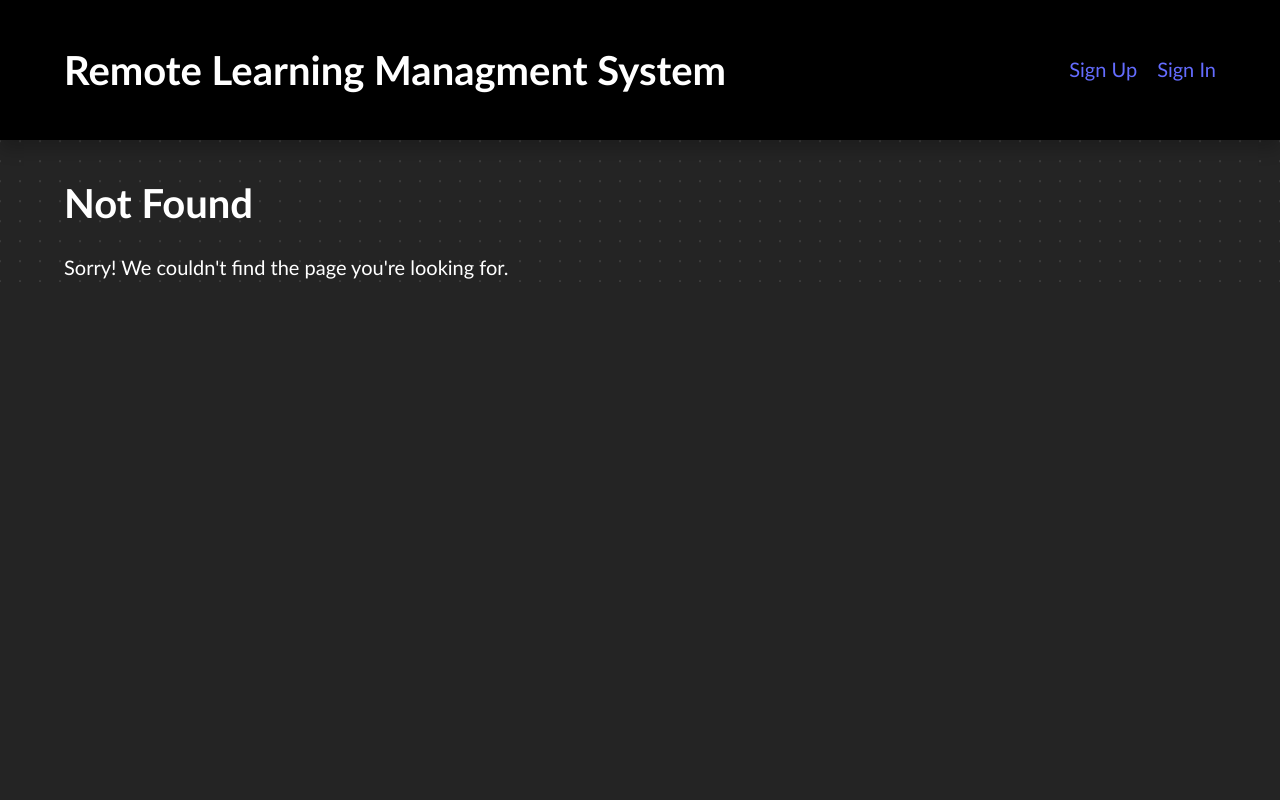
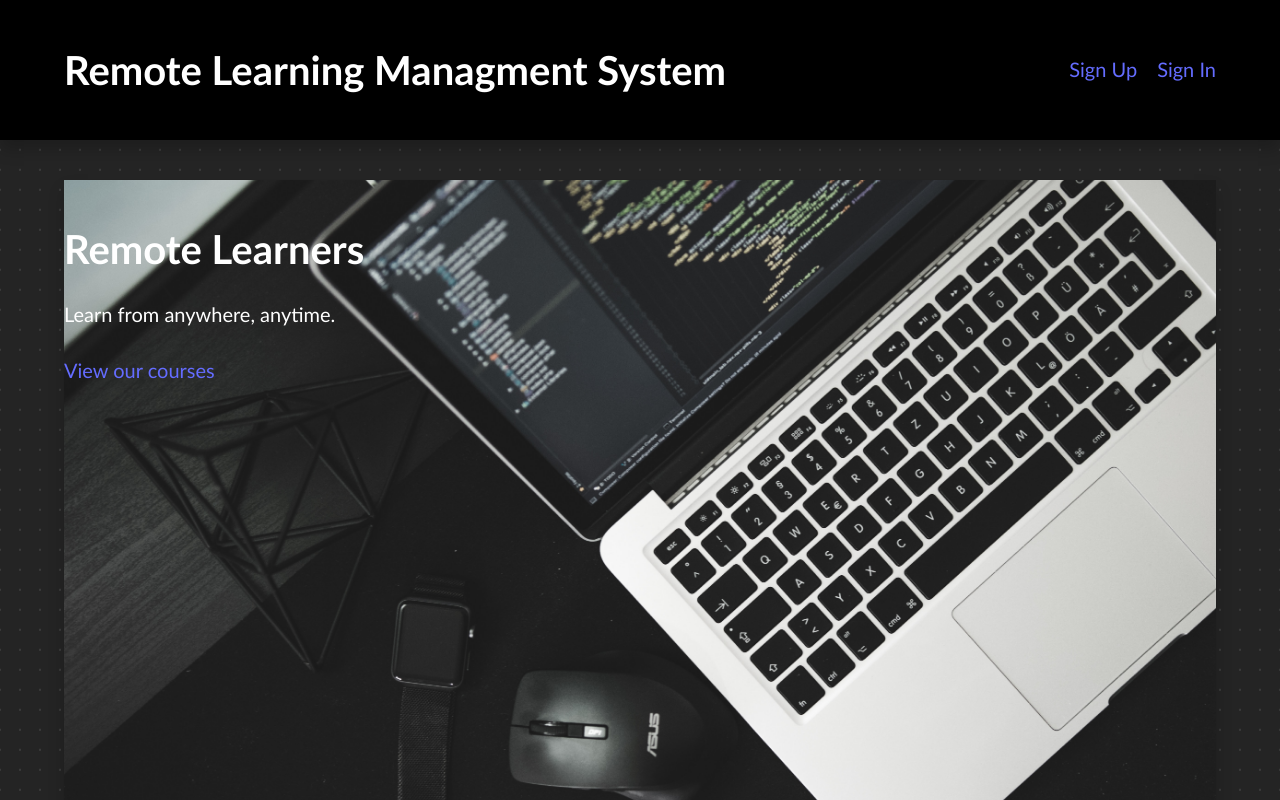
Before and after one commit to Aa-thomas/remote-learners, a React (Create React App) app in the folder client/: page / in a window 1280 px wide. Before the commit this address had no page. Shown: the top 800 px of the page. Built offline with nearby package versions, Linux system fonts and the light colour scheme.

Commit message:
remove eslint errors

```diff
--- a/client/src/App.js
+++ b/client/src/App.js
@@ -1,16 +1,17 @@
 import 'styles/App.css';
-import Courses from 'components/Courses';
+import Courses from 'components/course/Courses';
 import { Route, Routes } from 'react-router-dom';
-import CreateCourse from 'components/CreateCourse';
-import UpdateCourse from 'components/UpdateCourse';
-import CourseDetail from 'components/CourseDetail';
-import UserSignIn from 'components/UserSignIn';
-import UserSignOut from 'components/UserSignOut';
-import UserSignUp from 'components/UserSignUp';
+import CreateCourse from 'components/course/CreateCourse';
+import UpdateCourse from 'components/course/UpdateCourse';
+import CourseDetail from 'components/course/CourseDetail';
+import UserSignIn from 'components/user/UserSignIn';
+import UserSignOut from 'components/user/UserSignOut';
+import UserSignUp from 'components/user/UserSignUp';
 import { NotFound, Forbidden, UnhandledError } from 'components/Errors';
 import Header from 'components/Header';
 import { withContext } from 'context/UserContext';
 import PrivateRoute from 'components/PrivateRoute';
+import Home from 'components/Home';
 
 const UserSignUpWithContext = withContext(UserSignUp);
 const UserSignInWithContext = withContext(UserSignIn);
@@ -27,7 +28,7 @@ function App() {
 			<main>
 				<div className="wrapper">
 					<Routes>
-						{/* <Route path="/" element={<Home />} /> */}
+						<Route path="/" element={<Home />} />
 						<Route path="/courses" element={<Courses />} />
 						<Route
 							path="/courses/create"
--- /dev/null
+++ b/client/src/components/Home.js
@@ -0,0 +1,13 @@
+import { Link } from "react-router-dom";
+
+const Home = () => {
+  return (
+<header className="home-header">
+   <h1>Remote Learners</h1>
+   <p>Learn from anywhere, anytime.</p>
+   <Link to='/courses'>View our courses</Link>
+</header>
+  )
+}
+
+export default Home
--- a/client/src/components/CourseDetail.js
+++ b/client/src/components/course/CourseDetail.js
@@ -1,7 +1,7 @@
 import { useEffect, useState } from 'react';
-import { useParams } from 'react-router-dom';
+import { Link, useParams } from 'react-router-dom';
 import axios from 'axios';
-import config from '../config';
+import config from '../../config';
 
 const CourseDetail = () => {
 	const params = useParams();
@@ -10,22 +10,15 @@ const CourseDetail = () => {
 	useEffect(() => {
 		axios(config.apiBaseUrl + `/courses/${params.id}`).then((result) => {
 			setCourse(result.data);
-			console.log(result.data);
 		});
-	}, []);
+	}, [params.id]);
 	return (
 		<>
 			<div class="actions--bar">
 				<div class="wrapper">
-					<a class="button" href="update-course.html">
-						Update Course
-					</a>
-					<a class="button" href="#">
-						Delete Course
-					</a>
-					<a class="button button-secondary" href="index.html">
-						Return to List
-					</a>
+					<Link to={`/courses/${params.id}/update`}>Update Course</Link>
+					<Link to={`/courses/${params.id}/delete`}>Delete Course</Link>
+					<Link to="/courses">Return to List</Link>
 				</div>
 			</div>
 
--- a/client/src/components/CreateCourse.js
+++ b/client/src/components/course/CreateCourse.js
@@ -1,6 +1,6 @@
 import { useState } from 'react';
 import { useNavigate } from 'react-router-dom';
-import Form from './Form';
+import Form from '../Form';
 
 const CreateCourse = ({ context }) => {
 	const navigate = useNavigate();
--- a/client/src/components/UpdateCourse.js
+++ b/client/src/components/course/UpdateCourse.js
@@ -1,8 +1,8 @@
 import { useEffect, useState } from 'react';
 import { useNavigate, useParams } from 'react-router-dom';
-import Form from './Form';
+import Form from '../Form';
 import axios from 'axios';
-import config from '../config';
+import config from '../../config';
 
 const UpdateCourse = ({ context }) => {
 	const params = useParams();
--- a/client/src/components/UserSignIn.js
+++ b/client/src/components/user/UserSignIn.js
@@ -1,6 +1,6 @@
 import { useState } from 'react';
 import { Link, useNavigate } from 'react-router-dom';
-import Form from './Form';
+import Form from '../Form';
 
 const UserSignIn = ({ context, location = { state: null } }) => {
 	const navigate = useNavigate();
--- a/client/src/components/UserSignUp.js
+++ b/client/src/components/user/UserSignUp.js
@@ -1,7 +1,7 @@
 import { useState } from 'react';
 import { Link, useNavigate } from 'react-router-dom';
 import { withContext } from 'context/UserContext';
-import Form from './Form';
+import Form from '../Form';
 
 const UserSignUp = ({ context, history }) => {
 	const navigate = useNavigate();
--- a/client/src/styles/App.css
+++ b/client/src/styles/App.css
@@ -333,6 +333,14 @@ header .wrapper {
 	align-items: center;
 }
 
+.home-header {
+	background-image: url(../../public/rl-background.jpeg);
+	background-size: cover;
+	background-position: center;
+	background-repeat: no-repeat;
+	height: 100vh;
+}
+
 nav {
 	display: flex;
 	justify-content: flex-end;
```
Also changed, not shown: client/public/rl-background.jpeg (added), client/src/components/course/Courses.js (renamed from client/src/components/Courses.js), client/src/components/user/UserSignOut.js (renamed from client/src/components/UserSignOut.js).
